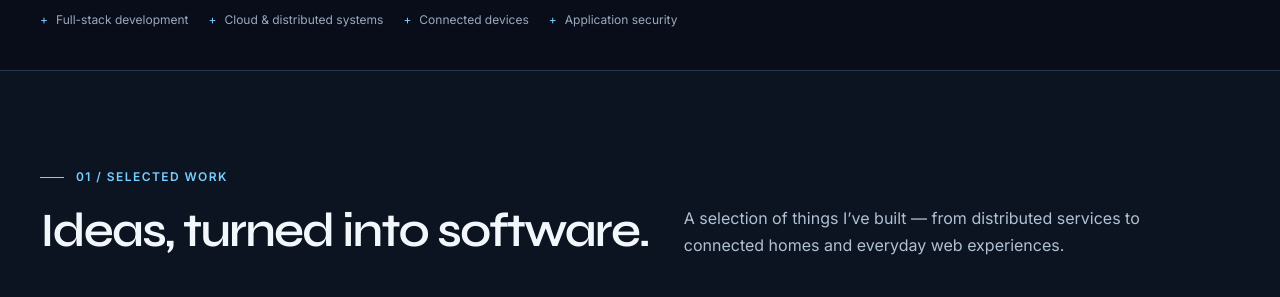
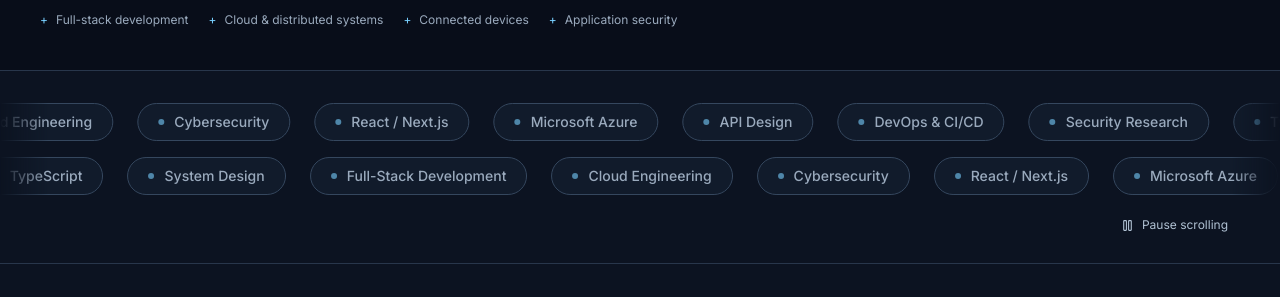
Before and after one commit to janudawithanage/my-portfolio, a Next.js app: page / in a window 1280 px wide. Shown: the part 734-1031 px from the top of the page. Built offline with nearby package versions, Linux system fonts and the light colour scheme; no server answers.

Commit message:
feat: replace framer-motion marquee with CSS animation and add pause controls

```diff
--- a/src/app/globals.css
+++ b/src/app/globals.css
@@ -93,6 +93,18 @@
 .hero-capabilities > span { display: flex; align-items: center; gap: .5rem; }
 .hero-capabilities > span::before { content: "+"; color: var(--color-accent); }
 
+/* Equal-width copies include their trailing gap so both rows loop seamlessly. */
+.marquee-section { overflow: hidden; padding-block: 2rem 1rem; border-top: 1px solid var(--color-border); background: var(--color-bg-secondary); }
+.marquee-content { display: grid; gap: 1rem; mask-image: linear-gradient(90deg, transparent, #000 3rem, #000 calc(100% - 3rem), transparent); }
+.marquee-row { overflow: hidden; }
+.marquee-track { display: flex; width: max-content; animation: skills-marquee 42s linear infinite; }
+.marquee-track-reverse { animation-direction: reverse; }
+.marquee-group { display: flex; flex-shrink: 0; justify-content: space-around; gap: 1.5rem; min-width: 100vw; margin: 0; padding: 0 1.5rem 0 0; list-style: none; }
+.marquee-chip { white-space: nowrap; }
+.marquee-controls { display: flex; justify-content: flex-end; margin-top: .5rem; }
+.marquee-content:hover .marquee-track, .marquee-section[data-paused="true"] .marquee-track { animation-play-state: paused; }
+@keyframes skills-marquee { from { transform: translateX(0); } to { transform: translateX(-50%); } }
+
 /* Project illustrations represent the stack, rather than pretending to be screenshots. */
 .project-card { display: flex; flex-direction: column; overflow: hidden; transition: border-color var(--duration-normal); }
 .project-card:hover { border-color: var(--color-border-strong); }
@@ -159,5 +171,11 @@
 }
 @media (prefers-reduced-motion: reduce) {
   html { scroll-behavior: auto; }
+  .marquee-section { padding-block: 2rem; }
+  .marquee-content { width: min(100% - 2rem, 75rem); margin-inline: auto; mask-image: none; }
+  .marquee-row[aria-hidden="true"], .marquee-group[aria-hidden="true"], .marquee-controls { display: none; }
+  .marquee-track { width: auto; animation: none; transform: none; }
+  .marquee-group { width: 100%; flex-wrap: wrap; justify-content: center; gap: .75rem; min-width: 0; padding: 0; }
+  .marquee-chip { max-width: 100%; white-space: normal; }
   *, *::before, *::after { animation-duration: .01ms !important; animation-iteration-count: 1 !important; transition-duration: .01ms !important; }
 }
--- a/src/app/page.tsx
+++ b/src/app/page.tsx
@@ -1,5 +1,6 @@
 import { Suspense } from "react";
 import { Hero } from "@/components/sections/Hero";
+import { MarqueeStrip } from "@/components/sections/MarqueeStrip";
 import { About } from "@/components/sections/About";
 import { Skills } from "@/components/sections/Skills";
 import { Experience } from "@/components/sections/Experience";
@@ -13,6 +14,7 @@
   return (
     <>
       <Hero />
+      <MarqueeStrip />
       <Projects />
       <About />
       <Skills />
--- a/src/components/sections/MarqueeStrip.tsx
+++ b/src/components/sections/MarqueeStrip.tsx
@@ -1,6 +1,7 @@
 "use client";
 
-import { motion } from "framer-motion";
+import { useState } from "react";
+import { Pause, Play } from "lucide-react";
 
 const ITEMS = [
   "Full-Stack Development",
@@ -16,39 +17,51 @@
 ];
 
 function Strip({ reverse = false }: { reverse?: boolean }) {
-  const items = [...ITEMS, ...ITEMS]; // doubled for seamless loop
   return (
-    <div className="flex overflow-hidden whitespace-nowrap">
-      <motion.div
-        className="flex gap-6 shrink-0"
-        animate={{ x: reverse ? ["0%", "50%"] : ["0%", "-50%"] }}
-        transition={{ duration: 42, repeat: Infinity, ease: "linear" }}
-      >
-        {items.map((item, i) => (
-          <span
-            key={i}
-            className="marquee-chip inline-flex items-center gap-2.5 px-5 py-2 rounded-full
-              border border-border-subtle bg-surface text-text-muted text-sm font-medium
-              hover:border-accent/30 hover:text-text-secondary transition-colors cursor-default select-none"
-          >
-            <span className="w-1.5 h-1.5 rounded-full bg-accent/60 shrink-0" />
-            {item}
-          </span>
+    <div className="marquee-row" aria-hidden={reverse || undefined}>
+      <div className={`marquee-track${reverse ? " marquee-track-reverse" : ""}`}>
+        {[0, 1].map(copy => (
+          <ul key={copy} className="marquee-group" aria-hidden={copy === 1 || undefined} role="list">
+            {ITEMS.map(item => (
+              <li
+                key={item}
+                className="marquee-chip inline-flex shrink-0 items-center gap-2.5 px-5 py-2 rounded-full
+                  border border-border-subtle bg-surface text-text-muted text-sm font-medium
+                  hover:border-accent/30 hover:text-text-secondary transition-colors cursor-default select-none"
+              >
+                <span className="w-1.5 h-1.5 rounded-full bg-accent/60 shrink-0" aria-hidden="true" />
+                {item}
+              </li>
+            ))}
+          </ul>
         ))}
-      </motion.div>
+      </div>
     </div>
   );
 }
 
 export function MarqueeStrip() {
+  const [paused, setPaused] = useState(false);
+
   return (
     <section
-      className="py-10 border-y border-border overflow-hidden bg-bg-secondary"
+      className="marquee-section"
       aria-label="Skills marquee"
+      data-paused={paused}
     >
-      <div className="flex flex-col gap-4">
+      <div className="marquee-content">
         <Strip />
         <Strip reverse />
+      </div>
+      <div className="container-section marquee-controls">
+        <button
+          type="button"
+          onClick={() => setPaused(value => !value)}
+          className="muted-link inline-flex min-h-11 items-center gap-2 rounded-full px-3 text-xs"
+        >
+          {paused ? <Play size={13} aria-hidden="true" /> : <Pause size={13} aria-hidden="true" />}
+          {paused ? "Resume scrolling" : "Pause scrolling"}
+        </button>
       </div>
     </section>
   );
```
